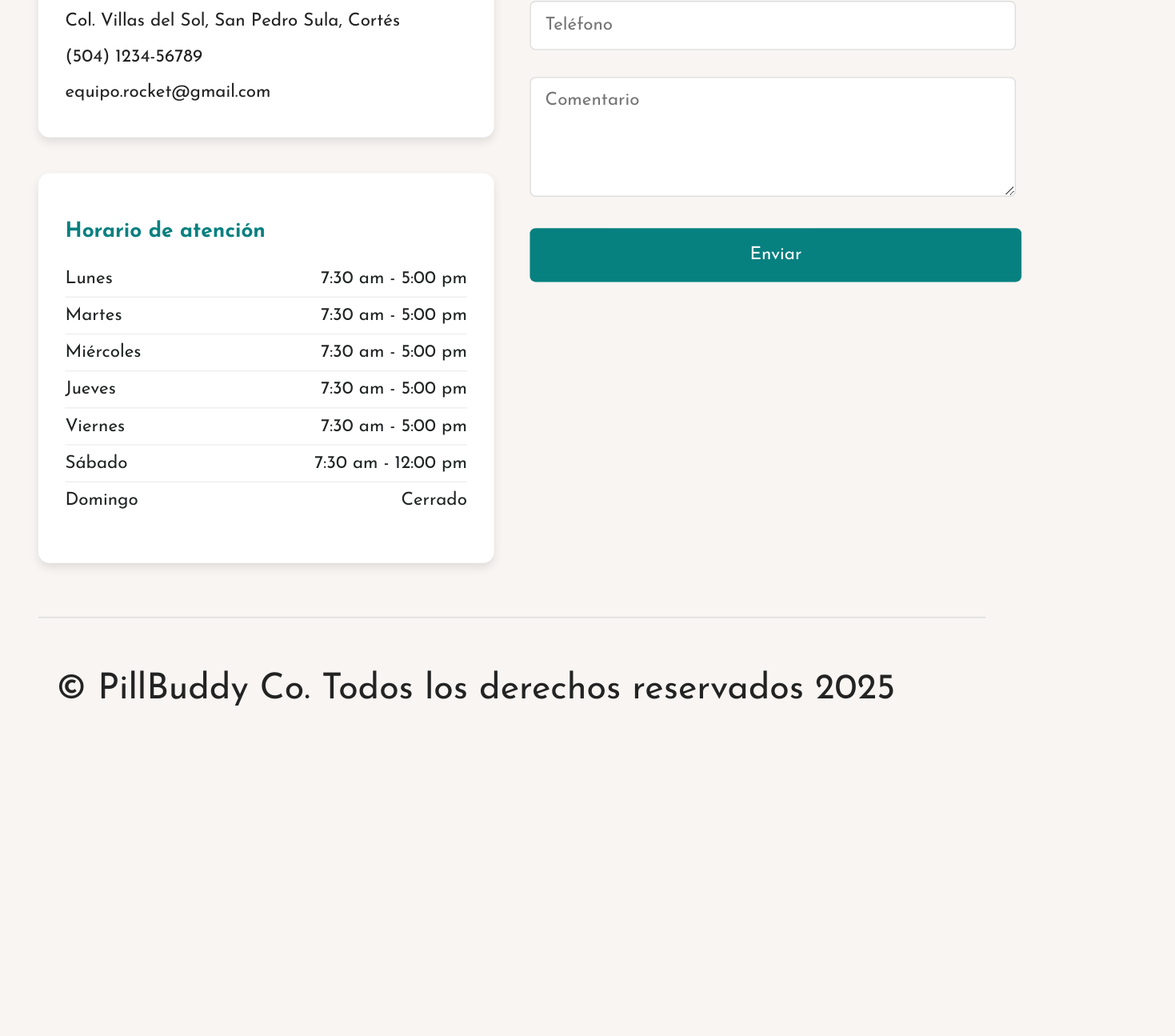
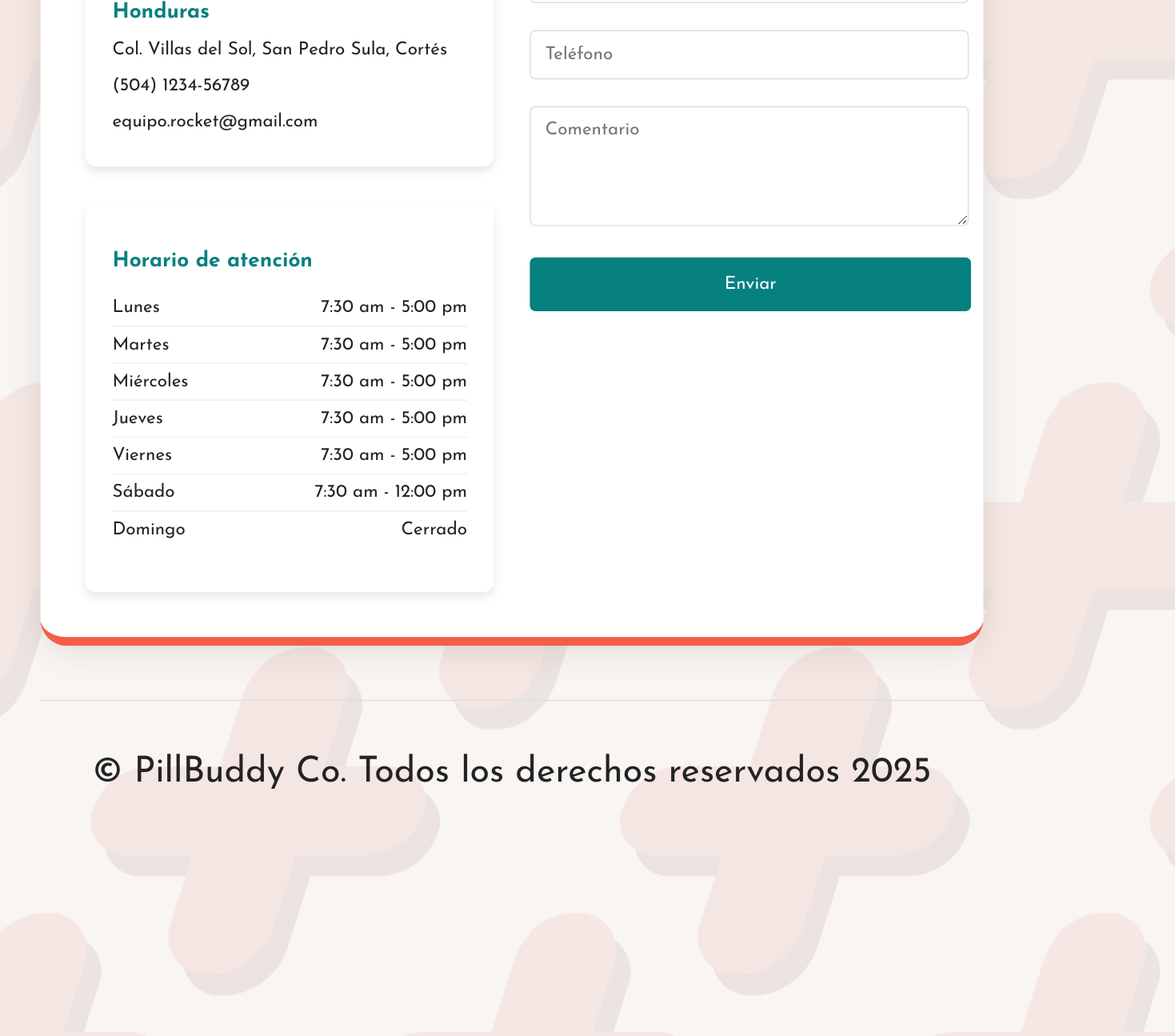
Before and after one commit to carlosegueda/industria_sftwr_proyecto, a React (Vite) app: page /contacto in a window 1280 px wide. Shown: the part 632-1927 px from the top of the page at 80% size, 1469 px wide, since content can reach past the window. Before the commit the page ends 1584 px from the top, so only its background shows below. Built offline with nearby package versions, Linux system fonts and the light colour scheme.

Commit message:
Mejora de cosas

```diff
--- a/src/css/blog.css
+++ b/src/css/blog.css
@@ -11,8 +11,10 @@
 
 .blog-container {
   padding: 20px;
+  display: flex;
+  justify-content: center;
   font-family: "Josefin Sans", sans-serif;
-  background: #f9f9f9;
+
 }
 
 .blog-title {
@@ -26,6 +28,8 @@
   justify-content: center;
   flex-wrap: wrap;
   gap: 20px;
+  width: 114rem;
+  background: #f9f9f9;
   border-radius: 1.5rem;
   padding: 2.5rem;
   box-shadow: 0 4px 2rem rgba(0, 0, 0, 0.1);
@@ -84,7 +88,7 @@
 
 .footer {
   display: flex;
-  justify-content: space-between;
+  justify-content: center;
   font-size: 1.2rem;
   color: var(--rojizo2);
 }
@@ -104,7 +108,7 @@
 .blog-header h1 {
   font-size: 5rem;
   margin-top: 0.3rem;
-  margin-bottom: 4rem;
+  margin-bottom: 2.5rem;
   font-weight: bold;
 }
 
--- a/src/css/contactus.css
+++ b/src/css/contactus.css
@@ -11,23 +11,30 @@
   font-family: 'Josefin Sans', sans-serif;
   max-width: 1200px;
   margin: 0 auto;
-  padding-top: 8.5rem;
+  padding: 10.7rem;
   color: var(--dark);
-  background-color: var(--light);
   transform: scale(1.4);
+
 }
 
 .contact-container h1 {
   text-align: center;
   color: var(--primary);
-  margin-bottom: 3rem;
-  font-size: 4rem;
+  margin-bottom: 2.5rem;
+  font-size: 3.7rem;
 }
 
 .contact-content {
   display: flex;
   gap: 2rem;
   margin-bottom: 3rem;
+  background-color: white;
+  border-radius: 1.5rem;
+  padding: 2.5rem;
+  box-shadow: 0 4px 2rem rgba(0, 0, 0, 0.1);
+  margin-bottom: 3rem;
+  border-top: 0.5rem solid var(--secondary);
+  border-bottom: 0.5rem solid var(--secondary);
 }
 
 .contact-info {
--- a/src/css/descargas.css
+++ b/src/css/descargas.css
@@ -16,7 +16,6 @@
   padding-left: 3rem;
   padding-right: 3rem;
   color: var(--dark);
-  background-color: var(--light);
   transform: scale(1.5);
 }
 
--- a/src/css/index.css
+++ b/src/css/index.css
@@ -16,9 +16,21 @@
 
 
 body {
-  background-color: #F8F5F2;
+  background-image: url('/fondo.png'); /* Cambia la ruta */
+  background-repeat: repeat; /* Repite en X y Y */
+  background-size: auto; /* No escala la imagen */
   margin: 0;
   padding: 0;
   font-family: 'Josefin Sans', sans-serif; /* fondo oscuro */          /* texto lila claro */
   min-height: 100vh;
 }
+
+.footer {
+display: flex;
+align-items: center;
+justify-content: center;
+}
+
+.footer > p{
+  text-align: center;
+}
--- a/src/css/inicio.css
+++ b/src/css/inicio.css
@@ -8,7 +8,7 @@
   --rojizo2: #a53729;
   --blancoso1: #f8f5f2;
   --blancoso2: #acacac;
-  --negro1: #131313;
+  --negro1: #222525;
   --negro2: #333333;
 }
 
@@ -77,13 +77,13 @@ body {
 
 .info > h1 {
   margin: 0;
-  color: black;
+  color: #222525;
   font-size: 8rem;
   letter-spacing: -0.2rem;
 }
 
 .info > a {
-  color: black;
+  color: #222525;
   margin: 0;
   font-size: 7rem;
   letter-spacing: -0.2rem;
@@ -99,7 +99,7 @@ body {
 .info > h2 {
   text-decoration: none;
   margin: 0;
-  color: black;
+  color: #222525;
   font-size: 4.5rem;
   font-weight: 650;
   line-height: 5rem;
@@ -124,7 +124,7 @@ body {
 
 .informate > h1 {
   margin: 0;
-  color: black;
+  color: #222525;
   font-size: 5.7rem;
   letter-spacing: -0.2rem;
   text-align: center;
@@ -132,7 +132,7 @@ body {
 
 .informate > h2 {
   margin: 0;
-  color: black;
+  color: #222525;
   font-size: 3.7rem;
   font-weight: 600;
   letter-spacing: -0.2rem;
--- a/src/css/navbar.css
+++ b/src/css/navbar.css
@@ -5,7 +5,7 @@
   --rojizo2: #a53729;
   --blancoso1: #f8f5f2;
   --blancoso2: #acacac;
-  --negro1: #131313;
+  --negro1: #222525;
   --negro2: #333333;
 }
 
@@ -19,7 +19,7 @@ body {
   left: 0;
   right: 0;
   height: 6.5rem;
-  background-color: var(--negro1);
+  background-color: #181a1a;
   color: var(--blancoso1);
   display: flex;
   align-items: center;
--- a/src/css/nosotros.css
+++ b/src/css/nosotros.css
@@ -18,7 +18,6 @@
   justify-content: center;
   align-items: center;
   padding: 2rem;
-  background-color: var(--blancoso1);
   gap: 5rem;
   flex-direction: column;
 }
@@ -58,6 +57,7 @@
   width: 65%;
   background-color: white;
   padding: 6rem;
+  color: #222525;
   flex-direction: column;
   justify-content: center;
   align-items: center;
@@ -142,6 +142,7 @@
   font-weight: 600;
   font-size: 2.3rem;
   margin-top: -1rem;
+  color: #222525;
   margin-bottom: 3.5rem;
   text-align: center;
 }
@@ -548,3 +549,13 @@
     max-height: 180px;
   }
 }
+
+.footer {
+display: flex;
+align-items: center;
+justify-content: center;
+}
+
+.footer > p{
+  text-align: center;
+}
--- a/src/css/precios.css
+++ b/src/css/precios.css
@@ -13,7 +13,6 @@
   margin-top: 6rem;
   padding: 3rem;
   color: var(--dark);
-  background-color: var(--light);
   transform: scale(1.3);
 }
 
--- a/src/css/servicios.css
+++ b/src/css/servicios.css
@@ -16,7 +16,7 @@ body {
   text-align: center;
   color: var(--primary);
   margin-top: 0.5rem;
-  font-size: 5rem;
+  font-size: 4.9rem;
   margin-bottom: 4rem;
 }
 
@@ -48,7 +48,7 @@ body {
 
 .servicios-servicios > h1 {
   text-align: center;
-  color: #000000;
+  color: #222525;
   font-size: 4rem;
 }
 
@@ -79,6 +79,8 @@ body {
 
 .s1> img, .s2> img, .s3> img, .s4> img, .s5 > img{
   height: 8rem;
+  opacity: 0.85;
+
 }
 
 .s1:focus {
@@ -122,14 +124,16 @@ body {
 .info > h3 {
   font-size: 4rem;
   font-weight: 900;
+  color: #222525;
 }
 
 .imagen-servicio {
   width: 25%;
+
 }
 
 .servicios-info > .imagen-servicio > img{
   height: 35rem;
   border-radius: 3rem;
-  border: 0.7rem solid black;
+  border: 0.8rem solid #1a1b1b;
 }
--- a/src/pages/blog.jsx
+++ b/src/pages/blog.jsx
@@ -112,7 +112,11 @@ export default function PaginaBlog() {
                </div>
 
             </div>
+
          </div>
+         <div className="footer">
+          <p>© PillBuddy Co. Todos los derechos reservados 2025</p>
+        </div>
       </>
    )
 }
```
Also changed, not shown: public/fondo.png (added).
